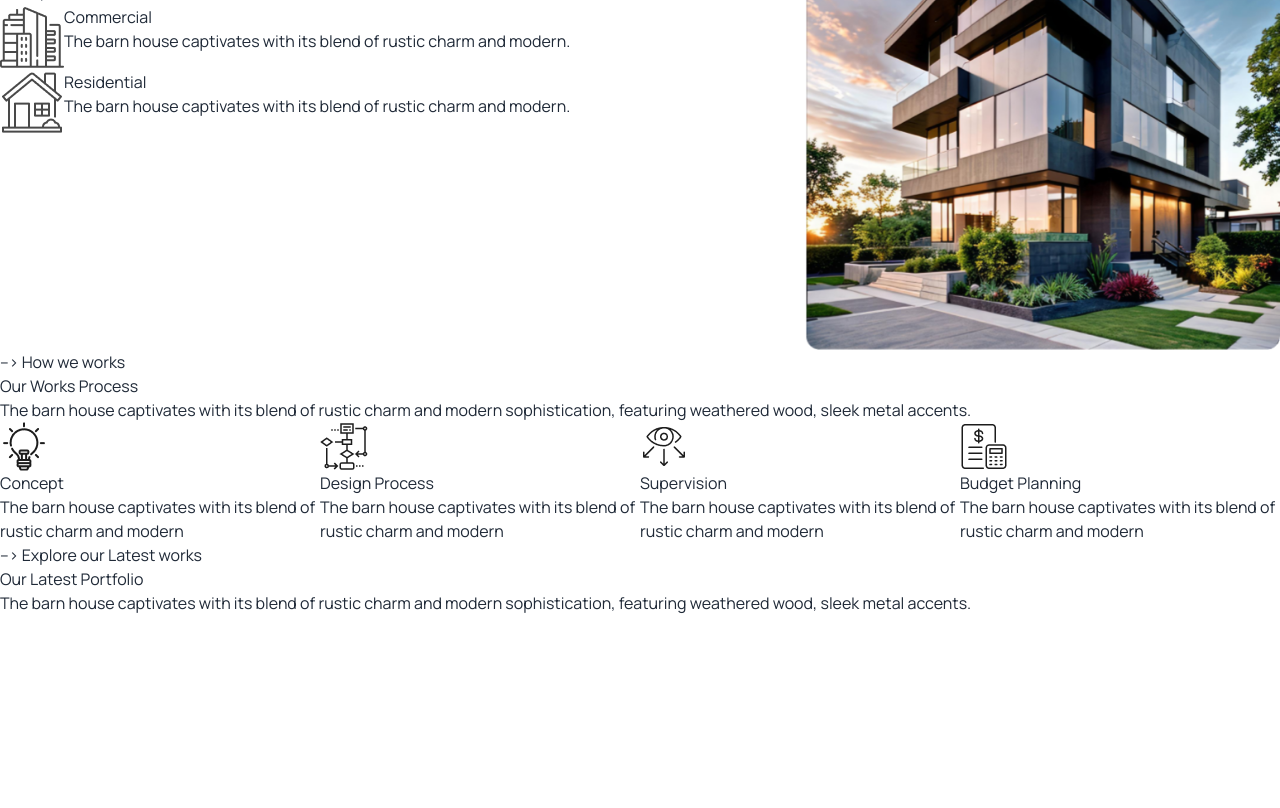
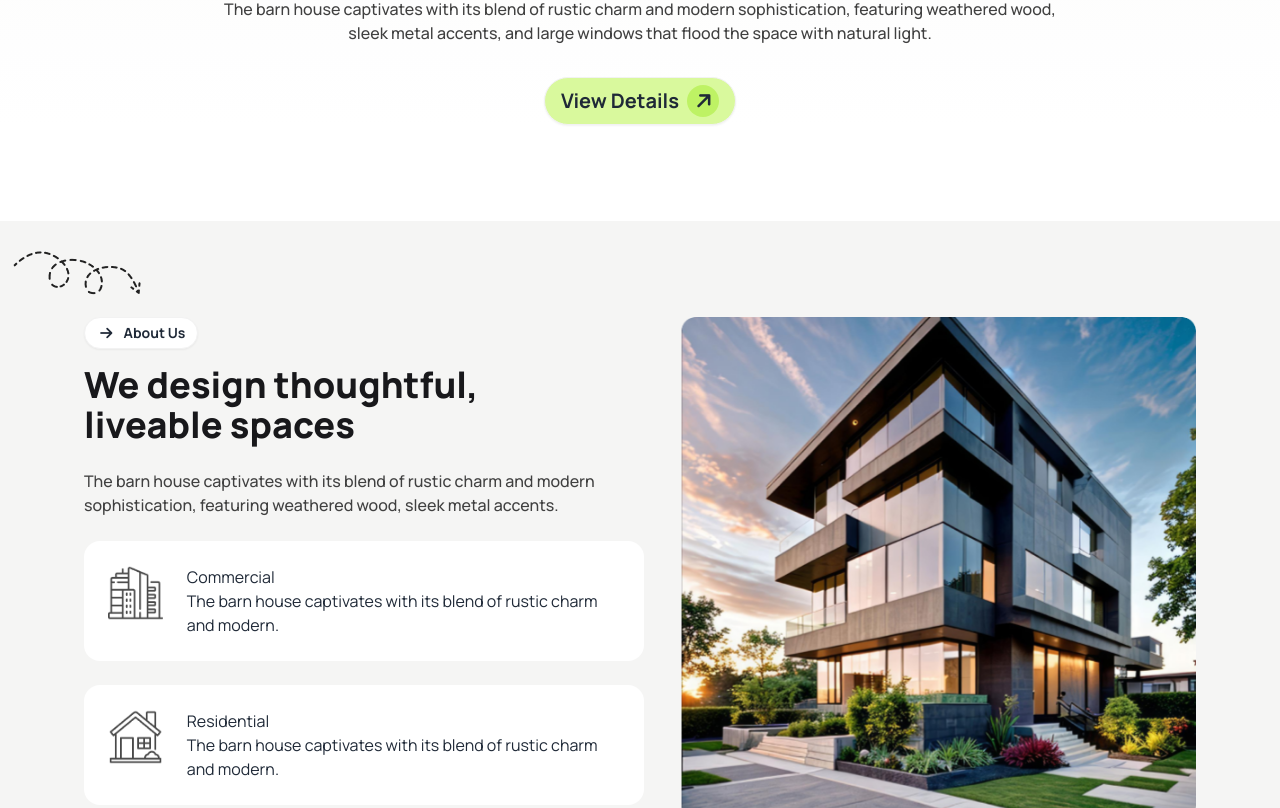
Before and after one commit to AzmainMubashir/Assignment-03, a plain HTML site: page index.html in a window 1280 px wide. Shown: the part 661-1469 px from the top of the page. Before the commit the page ends 1276 px from the top, so only its background shows below. Drawn offline with nearby package versions, Linux system fonts and the light colour scheme.

Commit message:
about us & card section done

```diff
--- a/index.html
+++ b/index.html
@@ -12,15 +12,14 @@
 <link rel="preconnect" href="https://fonts.googleapis.com">
 <link rel="preconnect" href="https://fonts.gstatic.com" crossorigin>
 <link href="https://fonts.googleapis.com/css2?family=Manrope:wght@200..800&display=swap" rel="stylesheet">
-
+<title>Assignment-03</title>
 <style>
 .manrope {
   font-family: "Manrope", sans-serif;
   }
 </style>
+</head>
 
-<title>Assignment-03</title>
-</head>
 <body data-theme="light" class="manrope">
 
   <header class="bg-gradient-to-b from-stone-100 to-white">
@@ -107,7 +106,7 @@
           </div>
 
         </div>
-        <div><a class="btn rounded-l-full rounded-r-full font-extrabold text-xl text-stone-900 bg-lime-300 px-5">Book Consult <div class="w-8 h-8 rounded-full flex justify-center items-center bg-black"><i class="fa-solid fa-arrow-up rotate-45 p-4 text-white"></i></div> </a></div>
+        <div><a class="btn rounded-l-full rounded-r-full font-extrabold text-xl text-stone-900 bg-lime-300">Book Consult <div class="w-8 h-8 rounded-full flex justify-center items-center bg-black"><i class="fa-solid fa-arrow-up rotate-45 p-4 text-white"></i></div> </a></div>
       </div>
 
 
@@ -117,27 +116,31 @@
 
     <!-- hero section -->
     <div class="mx-auto text-center flex flex-col justify-center items-center">
-      <img src="images/banner.png" alt="Banner">
-      <h1>A barn house of this design has a striking appearance</h1>
-      <p>The barn house captivates with its blend of rustic charm and modern sophistication, featuring weathered wood, sleek metal
+      <img class="mt-10" src="images/banner.png" alt="Banner">
+      <h1 class="text-3xl mx-5 lg:text-6xl text-zinc-900 font-extrabold my-6 lg:mx-36">A barn house of this design has a striking appearance</h1>
+      <p class="font-medium text-neutral-700 mx-5 lg:mx-56 lg:text-base text-sm">The barn house captivates with its blend of rustic charm and modern sophistication, featuring weathered wood, sleek metal
         accents, and large windows that flood the space with natural light.</p>
-      <button>View Details</button>
+      <button class="btn bg-lime-200 rounded-l-full rounded-r-full text-xl font-bold mt-8 px-4">View Details <div class="w-8 h-8 bg-lime-300 rounded-full flex justify-center items-center"><i class="fa-solid fa-arrow-up rotate-45 p-1"></i></div></button>
     </div>
   </header>
 
   <!-- main section -->
 
-  <main>
+  <main class="bg-stone-100 mt-6 lg:mt-24">
 
     <!-- about us section -->
-<section class="flex">
-<div>
-  <button> --> About Us</button>
-  <h2>We design thoughtful,<br>
+<section class="max-w-6xl mx-auto lg:py-24 pt-8 px-5">
+  <img class="hidden lg:block lg:absolute lg:left-[0.8rem] lg:top-[57rem]" src="images/Vector.png" alt="vector">
+  <div class="lg:flex lg:space-x-9">
+  <div>
+  <div class="flex flex-col items-center lg:items-start text-center lg:text-left">
+    <button class="btn btn-sm rounded-l-full rounded-r-full bg-white font-bold"><i class="fa-solid fa-arrow-up rotate-90 p-1"></i> About Us</button>
+  <h2 class="text-2xl lg:text-4xl font-extrabold text-zinc-900 mt-4 mb-6">We design thoughtful,<br>
     liveable spaces</h2>
-  <p>The barn house captivates with its blend of rustic charm and modern sophistication, featuring weathered wood, sleek metal
+  <p class="font-medium text-neutral-700 mx-5 lg:mx-0 lg:text-base text-sm lg:w-[35rem]">The barn house captivates with its blend of rustic charm and modern sophistication, featuring weathered wood, sleek metal
     accents.</p>
-  <div class="flex">
+  </div>
+  <div class="flex bg-white lg:w-[35rem] rounded-2xl my-6 p-6 space-x-6">
     <div>
       <img src="images/commercial.png" alt="Commercial">
     </div>
@@ -147,7 +150,7 @@
     </div>
   </div>
 
-  <div class="flex">
+  <div class="flex bg-white lg:w-[35rem] rounded-2xl p-6 space-x-6 mb-6">
     <div>
       <img src="images/residential.png" alt="Residential">
     </div>
@@ -158,45 +161,45 @@
   </div>
 </div>
 
-<div><img src="images/Rectangle.png" alt="About Us"></div>
-
+<div><img class="w-[35rem] mb-8" src="images/Rectangle.png" alt="About Us"></div>
+</div>
 </section>
 
 <!-- card section -->
-<section>
-<div>
-<button>--> How we works</button>
-<h2>Our Works Process</h2>
-<p>The barn house captivates with its blend of rustic charm and modern sophistication, featuring weathered wood, sleek metal accents.</p>
+<section class="max-w-6xl mx-auto pb-24 px-5 pt-8">
+<div class="text-center">
+<button class="btn btn-sm rounded-l-full rounded-r-full bg-white font-bold"><i class="fa-solid fa-arrow-up rotate-90 p-1"></i>How we works</button>
+<h2 class="text-2xl lg:text-4xl font-extrabold text-zinc-900 mt-4 mb-6">Our Works Process</h2>
+<p class="font-medium text-neutral-700 mx-5 lg:mx-56 lg:text-base text-sm mb-6">The barn house captivates with its blend of rustic charm and modern sophistication, featuring weathered wood, sleek metal accents.</p>
 </div>
 
-<div class="grid grid-cols-1 md:grid-cols-2 lg:grid-cols-4">
-  <div>
+<div class="grid grid-cols-1 md:grid-cols-2 lg:grid-cols-4 md:space-x-6">
+  <div class="bg-pink-300 rounded-2xl p-6 mt-6">
     <img src="images/concept.png" alt="Concept">
-    <h4>Concept</h4>
-    <p>The barn house captivates with its blend of rustic charm and modern</p>
+    <h4 class="font-extrabold text-xl my-2">Concept</h4>
+    <p class="font-medium text-neutral-700">The barn house captivates with its blend of rustic charm and modern</p>
   </div>
-  <div>
+  <div class="rounded-2xl bg-amber-200 p-6 mt-6">
     <img src="images/flow-chart.png" alt="Design Process">
-    <h4>Design Process</h4>
-    <p>The barn house captivates with its blend of rustic charm and modern</p>
+    <h4 class="font-extrabold text-xl my-2">Design Process</h4>
+    <p class="font-medium text-neutral-700">The barn house captivates with its blend of rustic charm and modern</p>
   </div>
-  <div>
+  <div class="rounded-2xl p-6 bg-emerald-200 mt-6">
     <img src="images/vision.png" alt="Supervision">
-    <h4>Supervision</h4>
-    <p>The barn house captivates with its blend of rustic charm and modern</p>
+    <h4 class="font-extrabold text-xl my-2">Supervision</h4>
+    <p class="font-medium text-neutral-700">The barn house captivates with its blend of rustic charm and modern</p>
   </div>
-  <div>
+  <div class="bg-blue-300 rounded-2xl p-6 mt-6">
     <img src="images/budget-planning.png" alt="Budget Planning">
-    <h4>Budget Planning</h4>
-    <p>The barn house captivates with its blend of rustic charm and modern</p>
+    <h4 class="font-extrabold text-xl my-2">Budget Planning</h4>
+    <p class="font-medium text-neutral-700">The barn house captivates with its blend of rustic charm and modern</p>
   </div>
 </div>
 </section>
   </main>
 
   <!-- Portfolio/Works -->
-  <section>
+  <section class="max-w-6xl text-center mx-auto py-24">
     <div>
       <button>--> Explore our Latest works</button>
       <h2>Our Latest Portfolio</h2>
```
